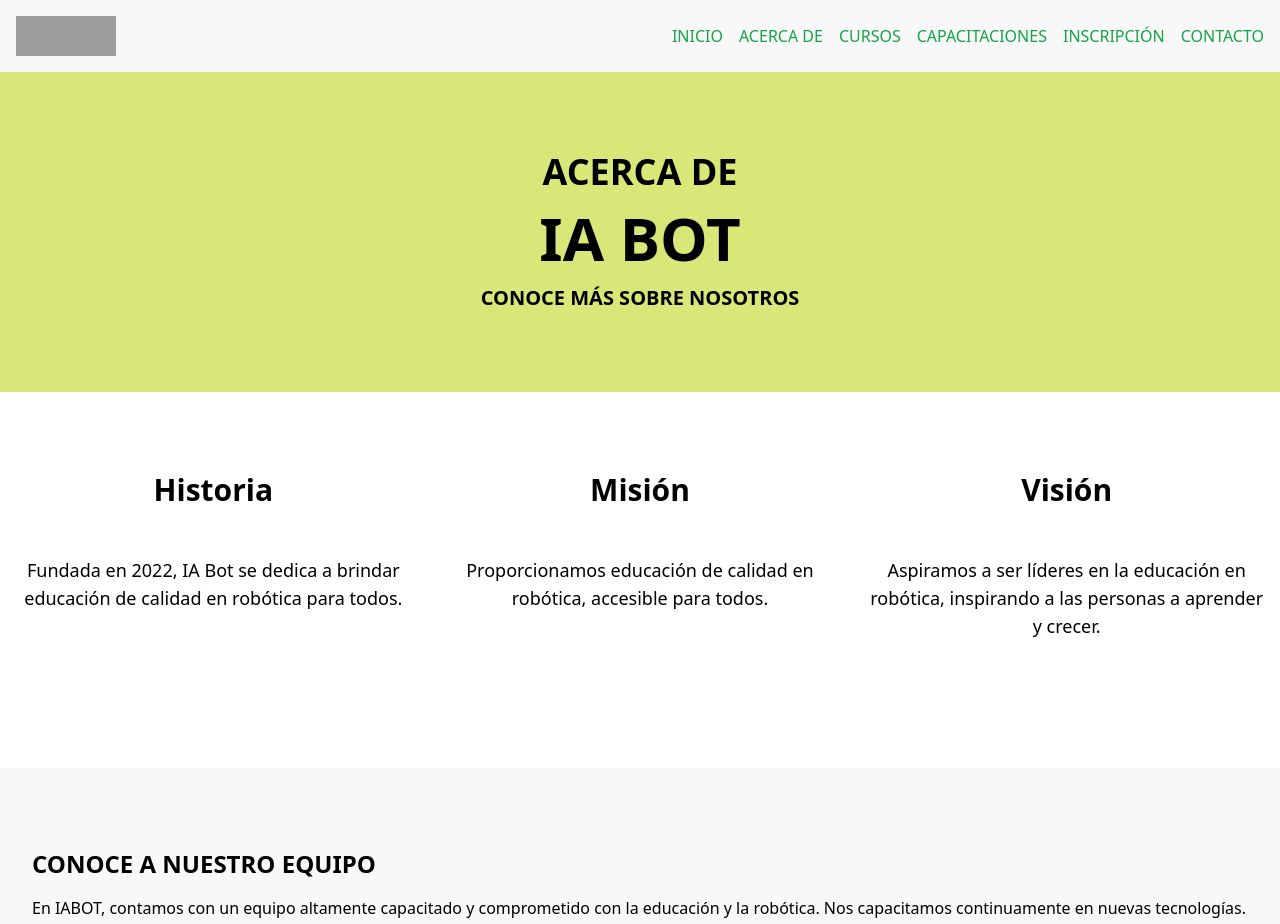
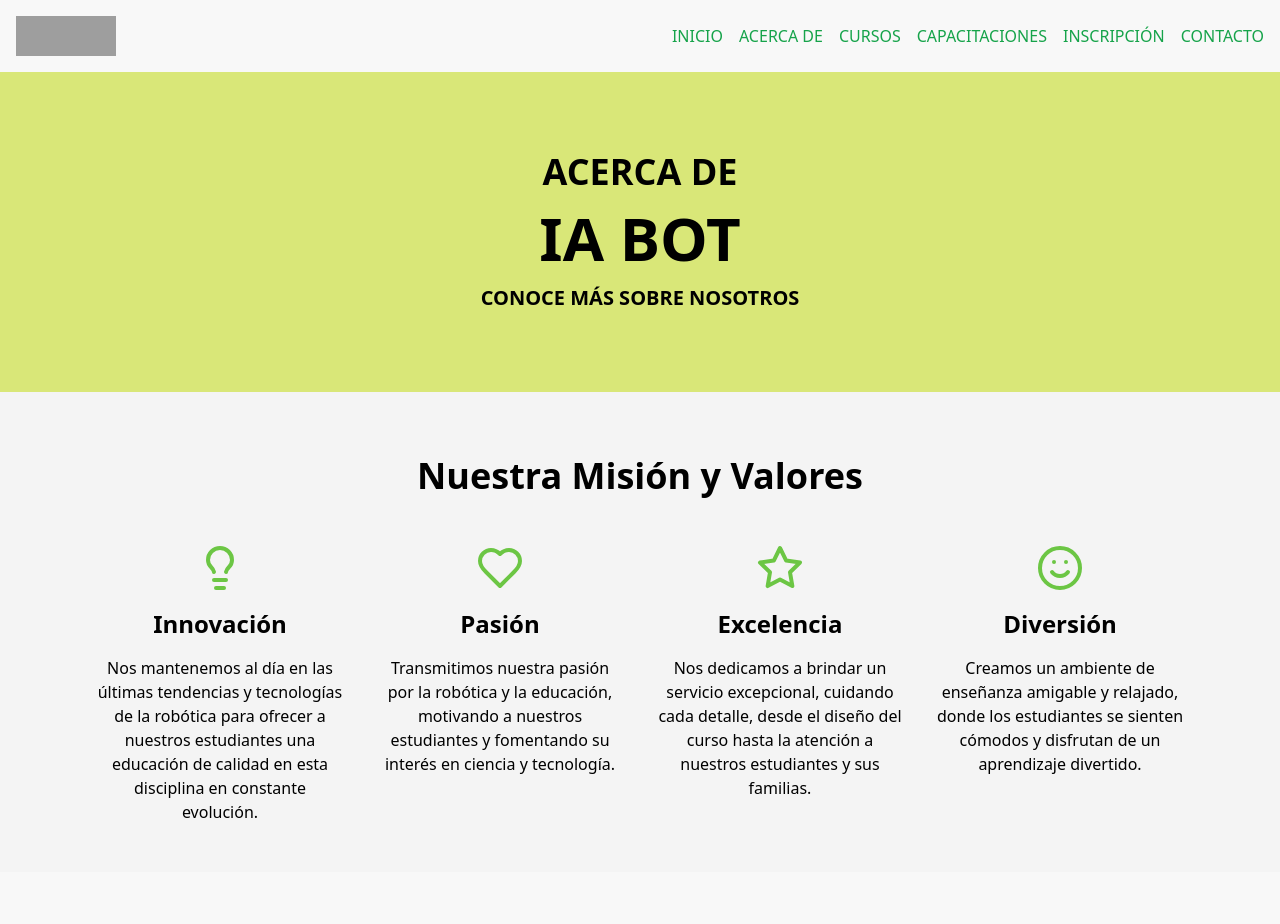
Before and after one commit to alexmp2602/iabot-v2, a Next.js app: page /Acerca-de in a window 1280 px wide. Shown: the top 924 px of the page. Built offline with nearby package versions, Linux system fonts and the light colour scheme; grey boxes are pictures that could not be loaded.

Commit message:
Actualizar información de contacto en el footer y agregar sección de Misión y Valores en Acerca de

```diff
--- a/src/app/Acerca-de/page.tsx
+++ b/src/app/Acerca-de/page.tsx
@@ -1,40 +1,64 @@
+import HeartIcon from "@/components/icons/Heart";
+import LightbulbIcon from "@/components/icons/Lightbulb";
+import SmileIcon from "@/components/icons/Smile";
+import StarIcon from "@/components/icons/Star";
+
 export default function About() {
   return (
     <div className="bg-white text-black">
       <header className="text-center py-20 bg-[#d9e778]">
         <h2 className="text-4xl font-bold mb-4">ACERCA DE</h2>
         <h1 className="text-6xl font-bold mb-4">IA BOT</h1>
-        <p className="text-xl font-semibold">
-          CONOCE MÁS SOBRE NOSOTROS
-        </p>
+        <p className="text-xl font-semibold">CONOCE MÁS SOBRE NOSOTROS</p>
       </header>
       <main>
-        <section className="py-20">
-          <div className="container mx-auto px-4 grid grid-cols-1 md:grid-cols-3 gap-8">
-            <div>
-              <h3 className="text-3xl font-bold text-center mb-12">Historia</h3>
-              <p className="text-lg text-center mb-12">
-                Fundada en 2022, IA Bot se dedica a brindar educación de calidad
-                en robótica para todos.
+        <section>
+          <div className="bg-[#f4f4f4] pt-16">
+            <h2 className="text-center text-4xl font-bold mb-12">
+              Nuestra Misión y Valores
+            </h2>
+            <div className="max-w-6xl mx-auto px-8 grid grid-cols-1 md:grid-cols-2 lg:grid-cols-4 gap-8">
+              <div className="flex flex-col items-center text-center">
+                <LightbulbIcon />
+                <h3 className="text-2xl font-semibold mb-4">Innovación</h3>
+                <p className="lg:pb-12">
+                  Nos mantenemos al día en las últimas tendencias y tecnologías
+                  de la robótica para ofrecer a nuestros estudiantes una
+                  educación de calidad en esta disciplina en constante
+                  evolución.
                 </p>
               </div>
-            <div>
-              <h3 className="text-3xl font-bold text-center mb-12">Misión</h3>
-              <p className="text-lg text-center mb-12">
-                Proporcionamos educación de calidad en robótica, accesible para
-                todos.
+              <div className="flex flex-col items-center text-center">
+                <HeartIcon />
+                <h3 className="text-2xl font-semibold mb-4">Pasión</h3>
+                <p className="lg:pb-12">
+                  Transmitimos nuestra pasión por la robótica y la educación,
+                  motivando a nuestros estudiantes y fomentando su interés en
+                  ciencia y tecnología.
                 </p>
               </div>
-            <div>
-              <h3 className="text-3xl font-bold text-center mb-12">Visión</h3>
-              <p className="text-lg text-center mb-12">
-                Aspiramos a ser líderes en la educación en robótica, inspirando
-                a las personas a aprender y crecer.
+              <div className="flex flex-col items-center text-center">
+                <StarIcon />
+                <h3 className="text-2xl font-semibold mb-4">Excelencia</h3>
+                <p className="lg:pb-12">
+                  Nos dedicamos a brindar un servicio excepcional, cuidando cada
+                  detalle, desde el diseño del curso hasta la atención a
+                  nuestros estudiantes y sus familias.
+                </p>
+              </div>
+              <div className="flex flex-col items-center text-center">
+                <SmileIcon />
+                <h3 className="text-2xl font-semibold mb-4">Diversión</h3>
+                <p className="lg:pb-12">
+                  Creamos un ambiente de enseñanza amigable y relajado, donde
+                  los estudiantes se sienten cómodos y disfrutan de un
+                  aprendizaje divertido.
                 </p>
               </div>
             </div>
+          </div>
         </section>
-        <section className="py-20 bg-[#f8f8f8]">
+        <section className="py-16 bg-[#f8f8f8]">
           <div className="px-8">
             <h2 className="text-2xl font-bold mb-4">CONOCE A NUESTRO EQUIPO</h2>
             <p className="mb-8">
@@ -62,7 +86,7 @@ export default function About() {
               </div>
               <div className="bg-white p-4 rounded-lg">
                 <h3 className="text-xl font-bold mb-2">Alex</h3>
-                <p>…………</p>
+                <p>Desarrollador Web, (Certificaciones Lego Education Academy).</p>
               </div>
             </div>
           </div>
--- a/src/app/Capacitaciones/page.tsx
+++ b/src/app/Capacitaciones/page.tsx
@@ -1,4 +1,3 @@
-import { Button } from "@/components/ui/button";
 import { CardContent, Card } from "@/components/ui/card";
 
 export default function Component() {
--- a/src/components/Data.tsx
+++ b/src/components/Data.tsx
@@ -3,11 +3,17 @@ export default function Data() {
     <div className="bg-white text-black">
       <section className="py-12">
         <div className="container mx-auto px-4 text-center">
-          <div className="grid grid-cols-1 md:grid-cols-3 gap-8">
+          <div className="grid grid-cols-1 md:grid-cols-2 gap-8">
             <div>
               <h5 className="text-2xl font-bold mb-2">+ 200</h5>
               <p className="text-lg">
                 Alumnos pasaron por nuestros talleres desde nuestros comienzos
+              </p>
+            </div>
+            <div>
+              <h5 className="text-2xl font-bold mb-2">2021</h5>
+              <p className="text-lg">
+                Año en el que comenzamos a dictar talleres de robótica
               </p>
             </div>
           </div>
--- a/src/components/Footer.tsx
+++ b/src/components/Footer.tsx
@@ -31,7 +31,7 @@ export default function Footer() {
             <WhatsappIcon />
           </a>
         </div>
-        <p>Estamos en C 23 N 336, Mercedes, Provincia de Buenos Aires</p>
+        <p>Estamos en C 21 N 336, Mercedes, Provincia de Buenos Aires</p>
       </div>
     </footer>
   );
--- /dev/null
+++ b/src/components/icons/Book.tsx
@@ -0,0 +1,18 @@
+export default function BookIcon() {
+    return (
+      <svg
+        xmlns="http://www.w3.org/2000/svg"
+        width="24"
+        height="24"
+        viewBox="0 0 24 24"
+        fill="none"
+        stroke="currentColor"
+        strokeWidth="2"
+        strokeLinecap="round"
+        strokeLinejoin="round"
+        className="text-green-500 h-12 w-12"
+      >
+        <path d="M4 19.5v-15A2.5 2.5 0 0 1 6.5 2H20v20H6.5a2.5 2.5 0 0 1 0-5H20" />
+      </svg>
+    )
+    }
--- /dev/null
+++ b/src/components/icons/Heart.tsx
@@ -0,0 +1,18 @@
+export default function HeartIcon() {
+  return (
+    <svg
+      xmlns="http://www.w3.org/2000/svg"
+      width="24"
+      height="24"
+      viewBox="0 0 24 24"
+      fill="none"
+      stroke="currentColor"
+      strokeWidth="2"
+      strokeLinecap="round"
+      strokeLinejoin="round"
+      className="text-[#6cc644] mb-4 h-12 w-12"
+    >
+      <path d="M19 14c1.49-1.46 3-3.21 3-5.5A5.5 5.5 0 0 0 16.5 3c-1.76 0-3 .5-4.5 2-1.5-1.5-2.74-2-4.5-2A5.5 5.5 0 0 0 2 8.5c0 2.3 1.5 4.05 3 5.5l7 7Z" />
+    </svg>
+  );
+}
--- /dev/null
+++ b/src/components/icons/Lightbulb.tsx
@@ -0,0 +1,20 @@
+export default function LightbulbIcon() {
+    return (
+      <svg
+        xmlns="http://www.w3.org/2000/svg"
+        width="24"
+        height="24"
+        viewBox="0 0 24 24"
+        fill="none"
+        stroke="currentColor"
+        strokeWidth="2"
+        strokeLinecap="round"
+        strokeLinejoin="round"
+        className="text-[#6cc644] mb-4 h-12 w-12"
+      >
+        <path d="M15 14c.2-1 .7-1.7 1.5-2.5 1-.9 1.5-2.2 1.5-3.5A6 6 0 0 0 6 8c0 1 .2 2.2 1.5 3.5.7.7 1.3 1.5 1.5 2.5" />
+        <path d="M9 18h6" />
+        <path d="M10 22h4" />
+      </svg>
+    )
+  }
--- /dev/null
+++ b/src/components/icons/Smile.tsx
@@ -0,0 +1,21 @@
+export default function SmileIcon() {
+    return (
+      <svg
+        xmlns="http://www.w3.org/2000/svg"
+        width="24"
+        height="24"
+        viewBox="0 0 24 24"
+        fill="none"
+        stroke="currentColor"
+        strokeWidth="2"
+        strokeLinecap="round"
+        strokeLinejoin="round"
+        className="text-[#6cc644] mb-4 h-12 w-12"
+      >
+        <circle cx="12" cy="12" r="10" />
+        <path d="M8 14s1.5 2 4 2 4-2 4-2" />
+        <line x1="9" x2="9.01" y1="9" y2="9" />
+        <line x1="15" x2="15.01" y1="9" y2="9" />
+      </svg>
+    )
+  }
--- /dev/null
+++ b/src/components/icons/Star.tsx
@@ -0,0 +1,18 @@
+export default function StarIcon() {
+    return (
+      <svg
+        xmlns="http://www.w3.org/2000/svg"
+        width="24"
+        height="24"
+        viewBox="0 0 24 24"
+        fill="none"
+        stroke="currentColor"
+        strokeWidth="2"
+        strokeLinecap="round"
+        strokeLinejoin="round"
+        className="text-[#6cc644] mb-4 h-12 w-12"
+      >
+        <polygon points="12 2 15.09 8.26 22 9.27 17 14.14 18.18 21.02 12 17.77 5.82 21.02 7 14.14 2 9.27 8.91 8.26 12 2" />
+      </svg>
+    )
+  }
```
Also changed, not shown: src/app/Cursos/page.tsx (+64 -27 lines), src/app/page.tsx (+72 -79 lines). Lines whose indentation alone changed are shown as unchanged.
